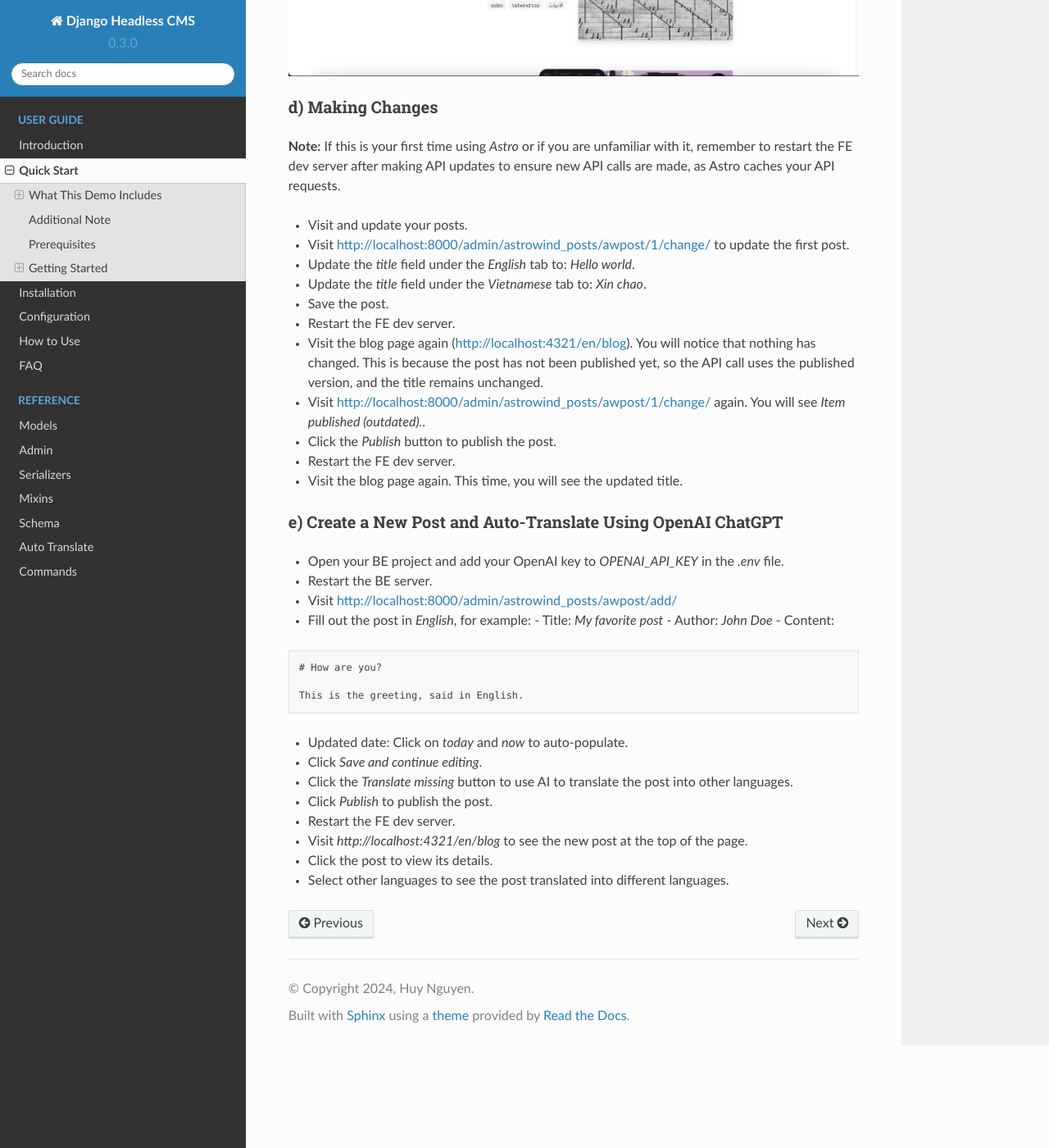
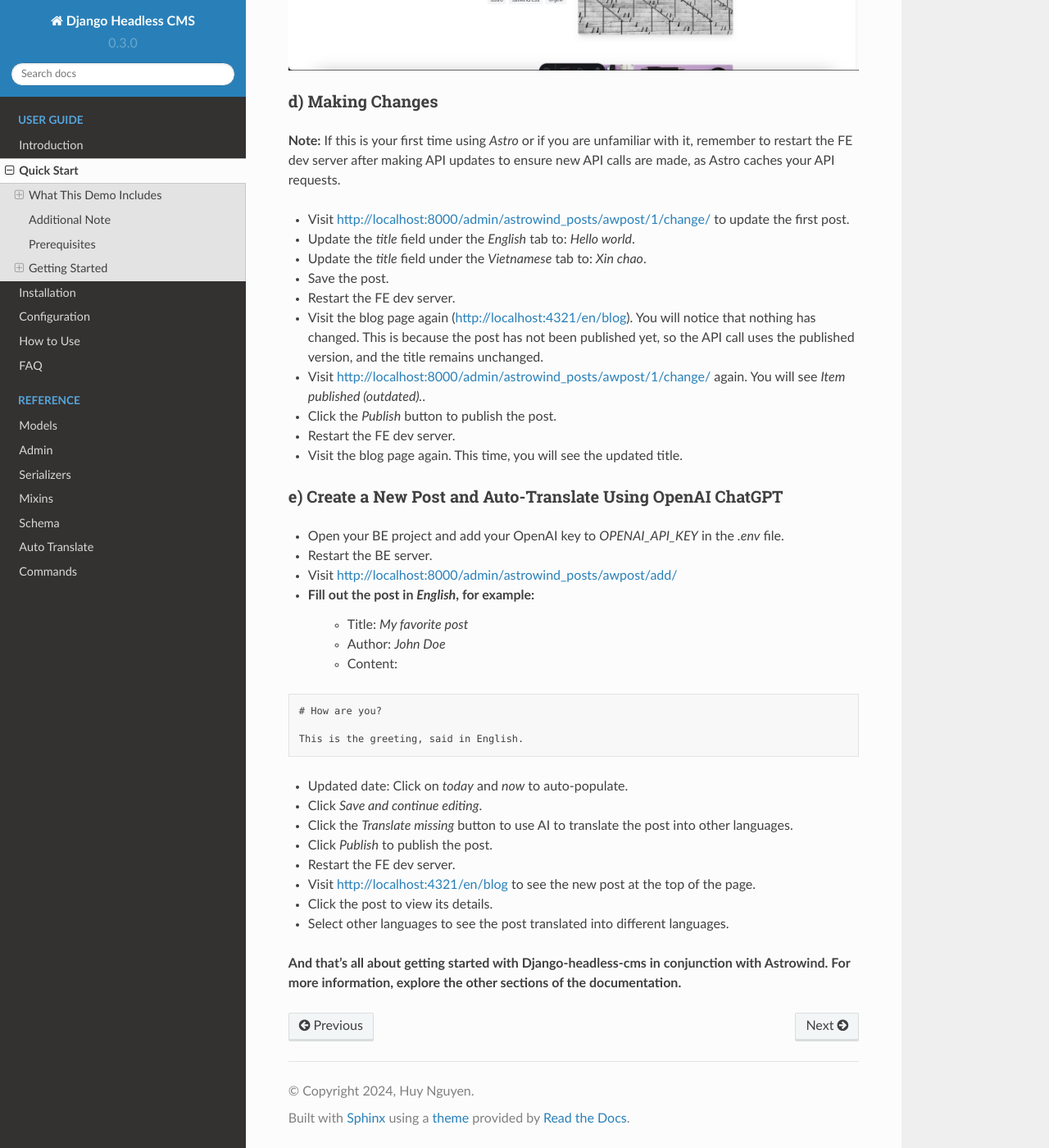
Before and after one commit to huynguyengl99/django-headless-cms, a Sphinx documentation site: the page built from docs/quick-start.rst, in a window 1280 px wide and 1400 px high, scrolled down 4746 px. Shown: the whole window at 82% size. Built offline with Sphinx 7.4.7 and the Read the Docs theme 2.0.0, drawn with Linux system fonts in a browser that asks for light colours.

Commit message:
fix: Update docs

```diff
--- a/docs/quick-start.rst
+++ b/docs/quick-start.rst
@@ -131,7 +131,6 @@
 
 **Note:** If this is your first time using `Astro` or if you are unfamiliar with it, remember to restart the FE dev server after making API updates to ensure new API calls are made, as Astro caches your API requests.
 
-- Visit and update your posts.
 - Visit http://localhost:8000/admin/astrowind_posts/awpost/1/change/ to update the first post.
 - Update the `title` field under the `English` tab to: `Hello world`.
 - Update the `title` field under the `Vietnamese` tab to: `Xin chao`.
@@ -150,9 +149,9 @@
 - Restart the BE server.
 - Visit http://localhost:8000/admin/astrowind_posts/awpost/add/
 - Fill out the post in `English`, for example:
-  - Title: `My favorite post`
-  - Author: `John Doe`
-  - Content:
+   - Title: `My favorite post`
+   - Author: `John Doe`
+   - Content:
 
 .. code-block:: text
 
@@ -165,6 +164,10 @@
 - Click the `Translate missing` button to use AI to translate the post into other languages.
 - Click `Publish` to publish the post.
 - Restart the FE dev server.
-- Visit `http://localhost:4321/en/blog` to see the new post at the top of the page.
+- Visit http://localhost:4321/en/blog to see the new post at the top of the page.
 - Click the post to view its details.
 - Select other languages to see the post translated into different languages.
+
+
+**And that's all about getting started with Django-headless-cms in conjunction with Astrowind. For more information,
+explore the other sections of the documentation.**
```
Also changed, not shown: other parts of docs/quick-start.rst (+1 -1 lines), docs/images/quick-start/cookiecutter.png (added), docs/images/quick-start/img.png (deleted).
